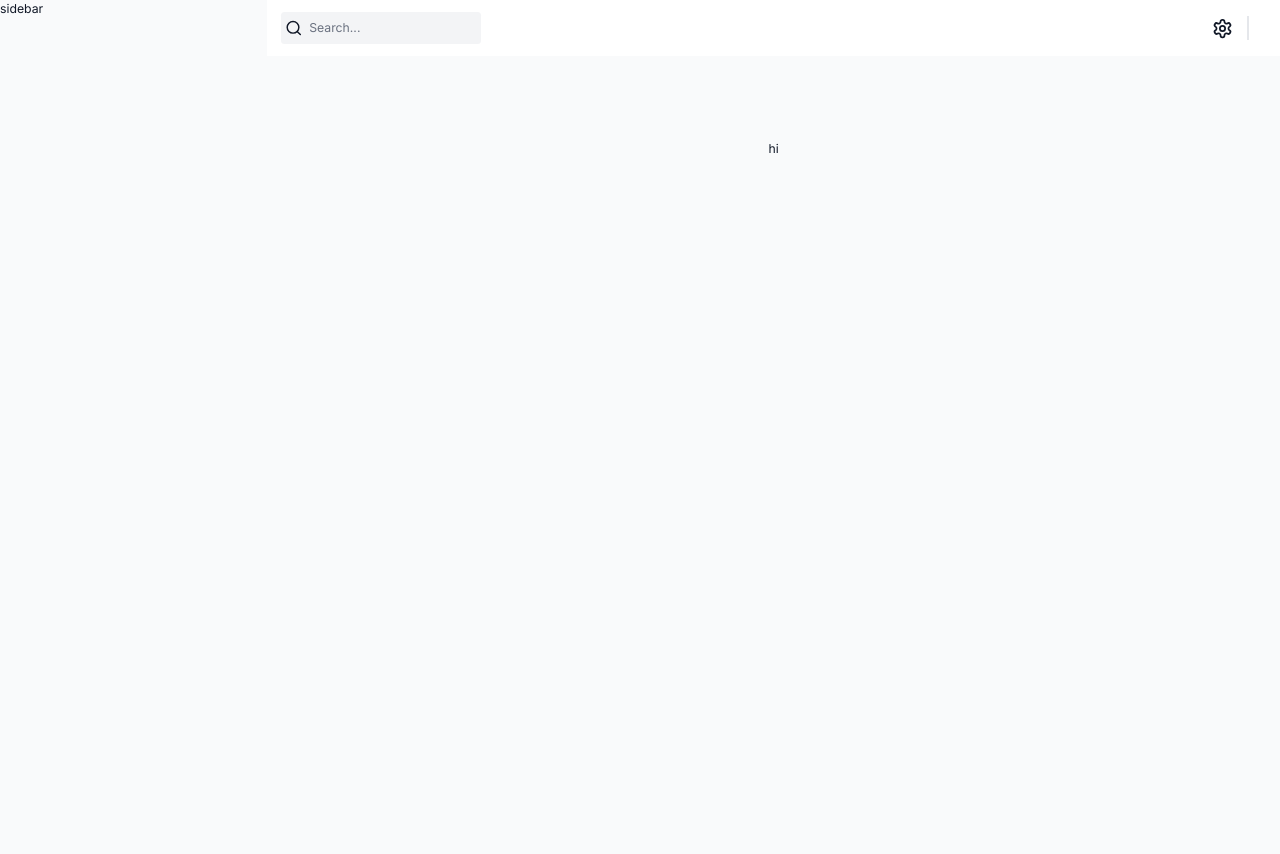
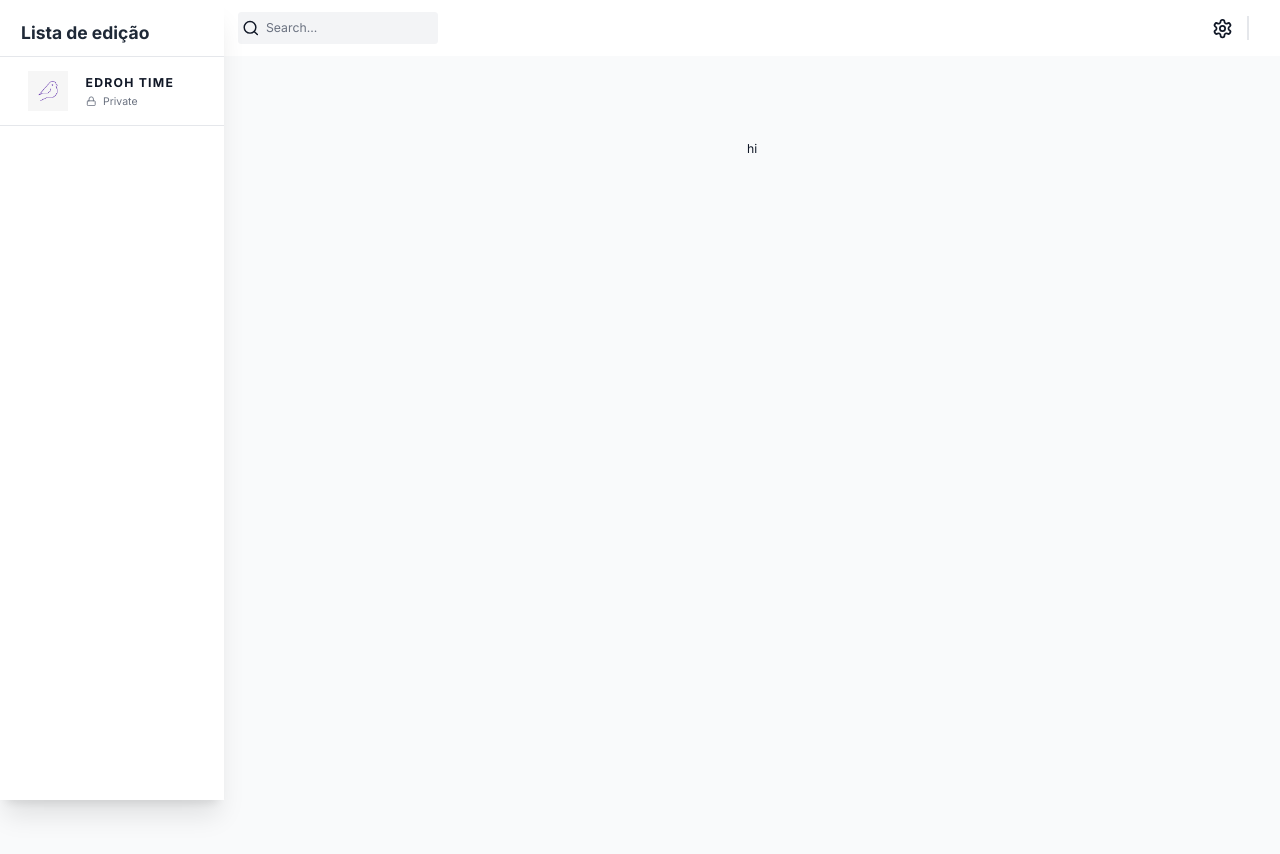
Before and after one commit to damaresgaia/gerenciador-de-projetos, a Next.js app: page / in a window 1280 px wide. Built offline with nearby package versions, Linux system fonts and the light colour scheme.

Commit message:
feat(sidebar): adiciona componente inicial de Sidebar com logo e seção de equipe

```diff
--- /dev/null
+++ b/src/app/(components)/Sidebar/index.tsx
@@ -0,0 +1,41 @@
+"use client";
+
+import { LockIcon } from 'lucide-react';
+import Image from 'next/image';
+import React, { useState } from 'react';
+
+const Sidebar = () => {
+  const [showProjects, setShowProjects] = useState(true);
+  const [showPriority, setShowPriority] = useState(true);
+
+  const sidebarClassNames = `fixed flex flex-col h-[100%] justify-between shadow-xl transition-all duration-300 h-full z-40 dark:bg-black overflow-y-auto bg-white w-64`;
+
+  return (
+    <div className={sidebarClassNames}>
+        <div className="flex h-[100%] w-full flex-col justify-start">
+            { /* TOP LOGO */}
+            <div className="z-50 flex min-h-[56px] w-64 items-center justify-between bg-white px-6 pt-3 dark:bg-black">
+                <div className="text-xl font-bold text-gray-800 dark:text-white">
+                  Lista de edição
+                </div>
+            </div>
+            {/* TEAM */}
+            <div className="flex items-center gap-5 border-y-[1.5px] border-gray-200 px-8 py-4 dark:border-gray-700">
+                <Image src="/logo.png" alt="Logo" width={40} height={40} />
+                <div>
+                    <h3 className="text-md font-bold tracking-widest dark:text-gray-200">
+                        EDROH TIME
+                    </h3>
+                    <div className="mt-1 flex items-start gap-2">
+                        <LockIcon className="mt-[0.1rem] h-3 w-3 text-gray-500 dark:text-gray-400" />
+                        <p className="text-xs text-gray-500">Private</p>
+                    </div>
+                </div>
+            </div>
+            {/* NAVBAR LINKS */}
+        </div>
+    </div>
+  )
+};
+
+export default Sidebar;
--- a/src/app/dashboardWrapper.tsx
+++ b/src/app/dashboardWrapper.tsx
@@ -1,11 +1,11 @@
 import React from "react";
 import Navbar from "@/app/(components)/Navbar";
+import Sidebar from "@/app/(components)/Sidebar";
 
 const DashboardWrapper = ({ children }: { children: React.ReactNode }) => {
   return (
     <div className="flex min-h-screen w-full bg-gray-50 text-gray-900">
-      {/* sidebar */}
-      sidebar
+      <Sidebar />
       <main
         className={`flex w-full flex-col bg-gray-50 dark:bg-dark-bg md:pl-64`}
       >
--- a/src/app/layout.tsx
+++ b/src/app/layout.tsx
@@ -17,7 +17,7 @@ export default function RootLayout({
   children: React.ReactNode;
 }>) {
   return (
-    <html lang="en">
+    <html lang="pt-br">
       <body
         className={inter.className}>
           <DashboardWrapper>{children}</DashboardWrapper>
```
Also changed, not shown: public/logo.png (added).
